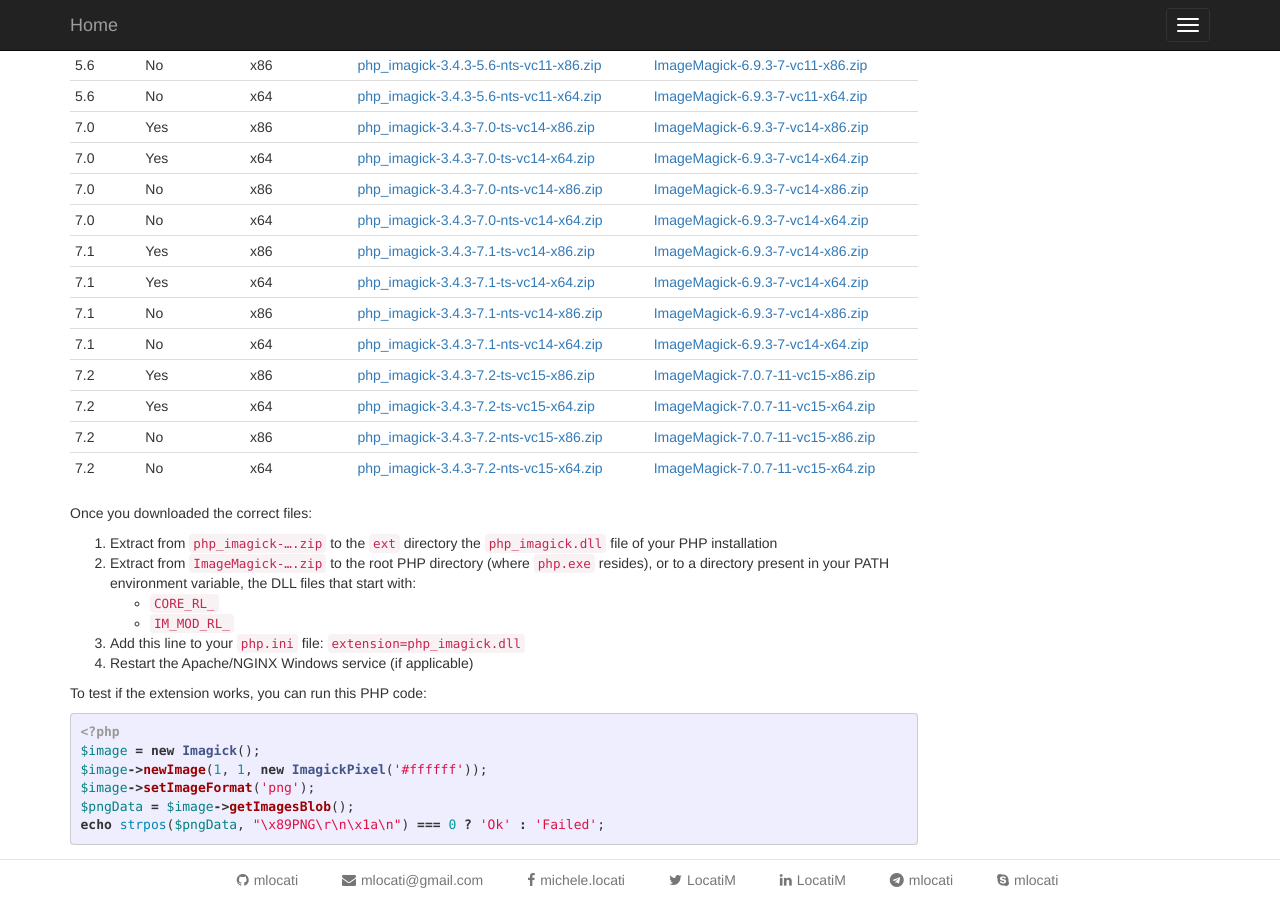
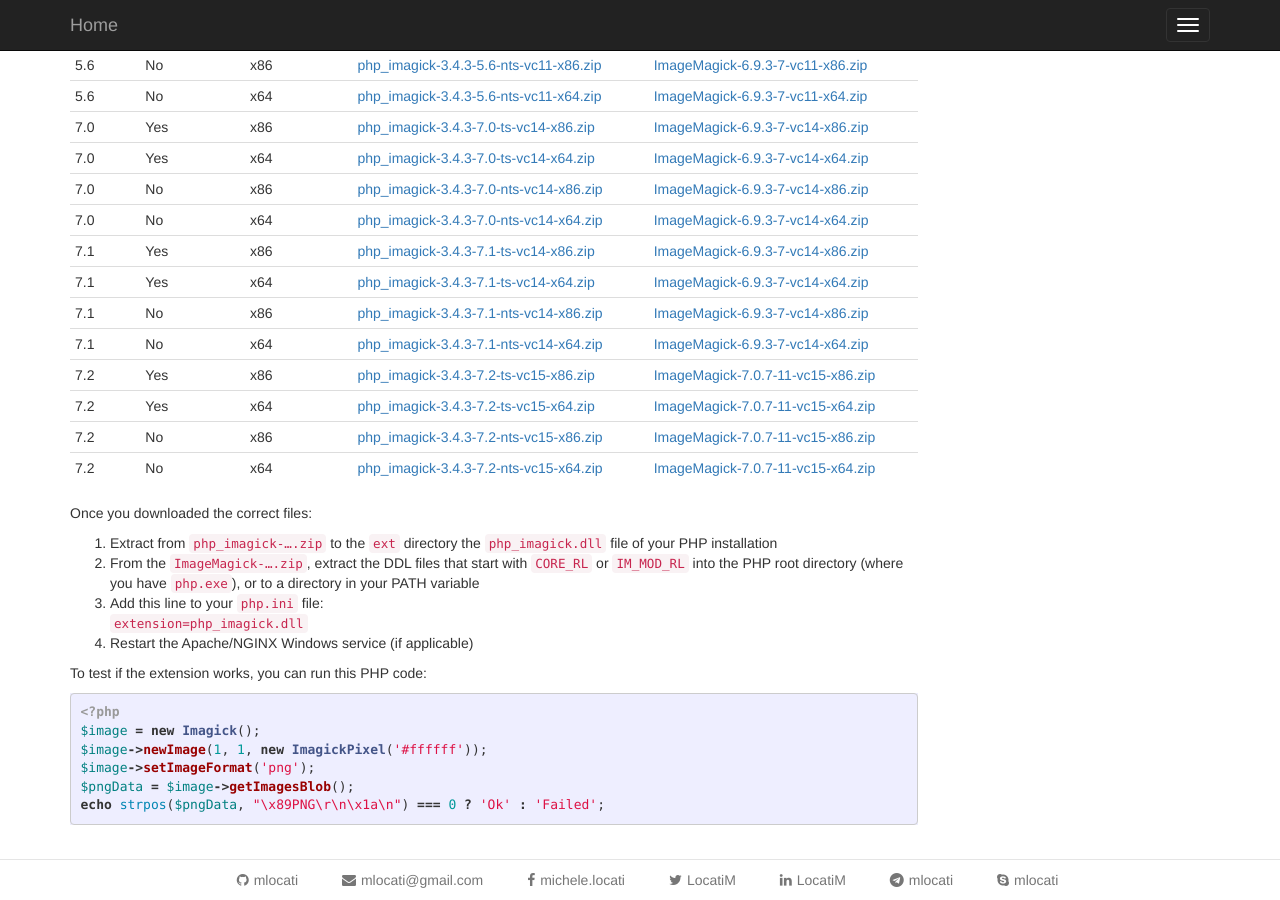
Before and after one commit to mlocati/mlocati.github.io, a Jekyll site: the page built from _articles/php-windows-imagick.md, in a window 1280 px wide and 900 px high, scrolled down 713 px. Built offline with Jekyll 4.4.1, drawn with Linux system fonts in a browser that asks for light colours.

Commit message:
Better instructions about extraction of ImageMagick-….zip

```diff
--- a/_articles/php-windows-imagick.md
+++ b/_articles/php-windows-imagick.md
@@ -65,10 +65,9 @@
 Once you downloaded the correct files:
 
 1. Extract from `php_imagick-….zip` to the `ext` directory the `php_imagick.dll` file of your PHP installation
-2. Extract from `ImageMagick-….zip` to the root PHP directory (where `php.exe` resides), or to a directory present in your PATH environment variable, the DLL files that start with:
-  - `CORE_RL_`
-  - `IM_MOD_RL_`
-3. Add this line to your `php.ini` file: `extension=php_imagick.dll`
+2. From the `ImageMagick-….zip`, extract the DDL files that start with `CORE_RL` or `IM_MOD_RL` into the PHP root directory (where you have `php.exe`), or to a directory in your PATH variable
+3. Add this line to your `php.ini` file:
+  `extension=php_imagick.dll`
 4. Restart the Apache/NGINX Windows service (if applicable)
 
 To test if the extension works, you can run this PHP code:
```
